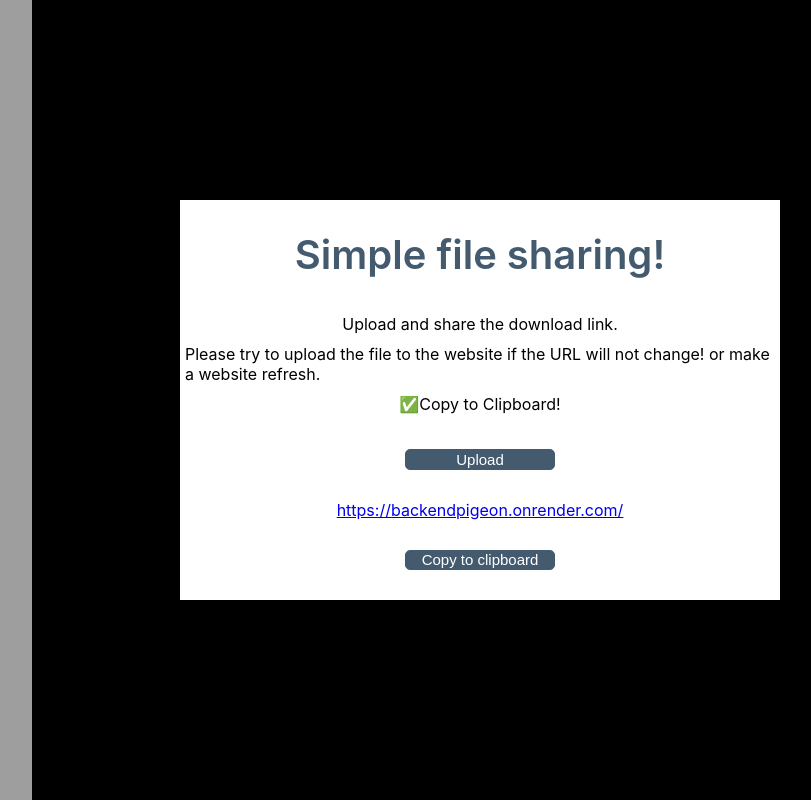
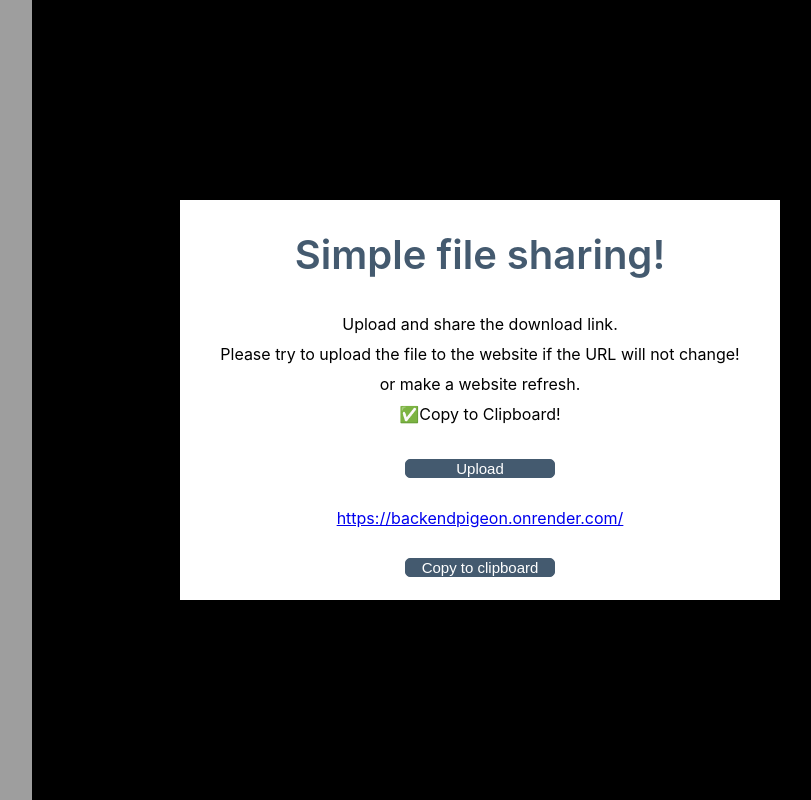
Before and after one commit to shubhankarsharma876/pigeon-frontend, a React (Create React App) app: page / in a window 1280 px wide. Shown: the whole page, without its empty margins (352-1163 px from the left). Built offline with nearby package versions, Linux system fonts and the light colour scheme; grey boxes are pictures that could not be loaded.

Commit message:
Update App.js

```diff
--- a/src/App.js
+++ b/src/App.js
@@ -43,7 +43,8 @@ function App() {
       <div className='wrapper'>
         <h1>Simple file sharing!</h1>
         <p>Upload and share the download link.</p>
-        <p>Please try to upload the file to the website if the URL will not change! or make a website refresh.</p>
+        <p>Please try to upload the file to the website if the URL will not change!</p>
+        <p> or make a website refresh.</p>
         <p> ✅Copy to Clipboard!</p>
 
 
```
